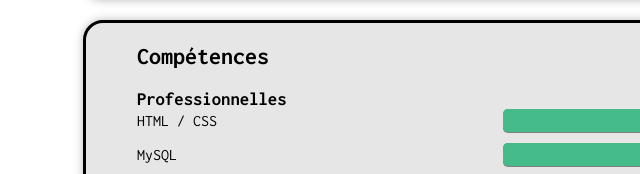
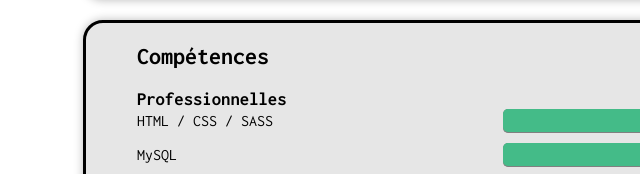
Before and after one commit to SVNT0/CV-HTML, a plain HTML site: page index.html in a window 1280 px wide. Shown: the part 1324-1498 px from the top of the page, 45-685 px from the left. Drawn offline with Linux system fonts and the light colour scheme.

Commit message:
Update index.html

```diff
--- a/index.html
+++ b/index.html
@@ -115,7 +115,7 @@
         <h2>Compétences</h2>
         <h3 class="h3gauche">Professionnelles</h3>
         <div class="comp">
-            <p>HTML / CSS</p>
+            <p>HTML / CSS / SASS</p>
             <div class="conteneur-barre"><span class="barre c100"></span></div>
         </div>
         <div class="comp">
```
